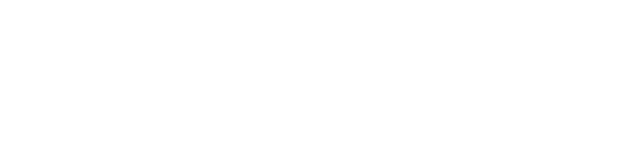
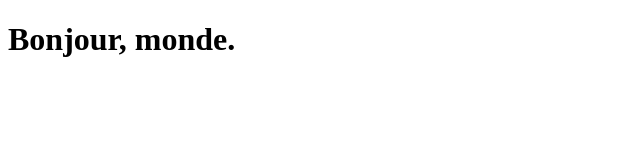
Before and after one commit to Syny5/Openclassroom-exo, a plain HTML site: page index.html in a window 1280 px wide. Shown: the whole page, without its empty margins (0-640 px from the left). Drawn offline with Linux system fonts and the light colour scheme.

Commit message:
Ajout du H1

```diff
--- a/index.html
+++ b/index.html
@@ -5,6 +5,6 @@
     <title>Titre de l'exercice</title>
   </head>
   <body>
-
+      <h1>Bonjour, monde.</h1>
   </body>
 </html>
```
